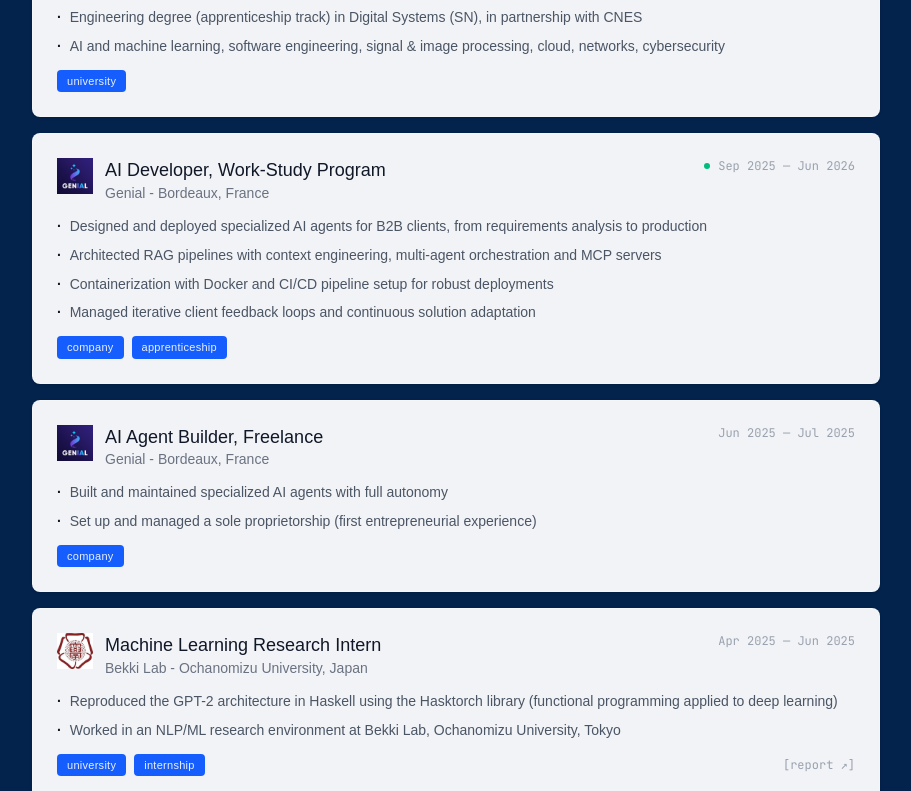
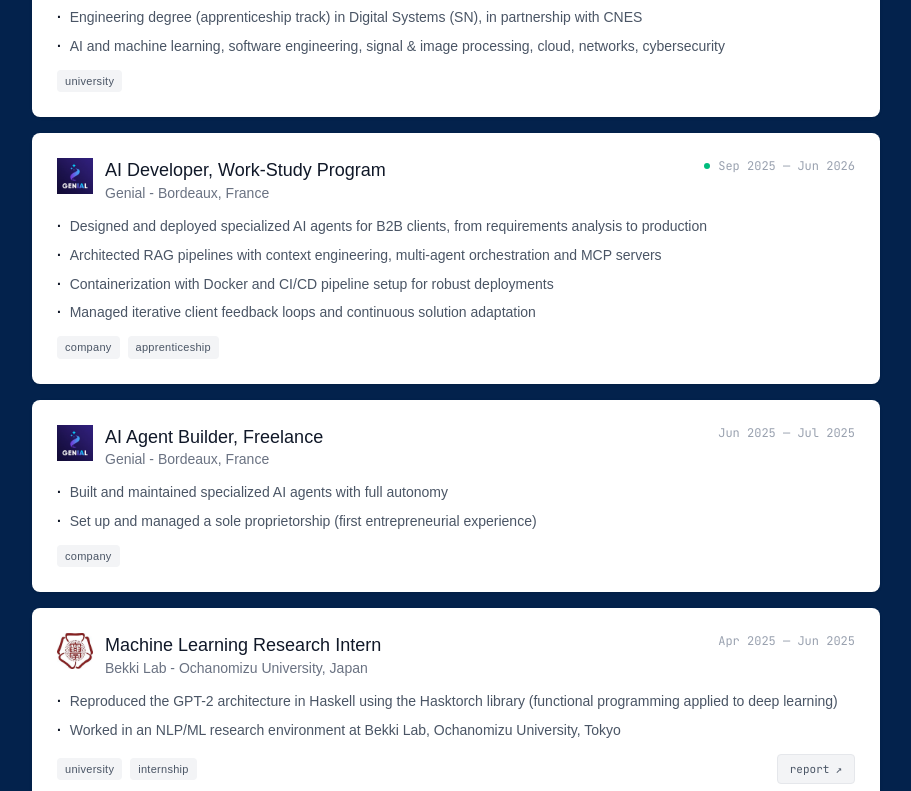
Before and after one commit to theosorus/portfolio_theosorus, a React (Vite) app: page / in a window 1280 px wide. Shown: the part 2180-2971 px from the top of the page, without its empty margins (184-1095 px from the left). Built offline with nearby package versions, Linux system fonts and the light colour scheme; no server answers.

Commit message:
feat: update styling in Career component for improved tag visibility and report download button

```diff
--- a/src/components/Career.tsx
+++ b/src/components/Career.tsx
@@ -85,7 +85,7 @@ const Career = () => {
           return (
             <article
               key={index}
-              className="relative bg-white/95 hover:bg-white border border-white/20 rounded-lg p-4 sm:p-5 md:p-6 transition-colors duration-300 shadow-sm hover:shadow-md"
+              className="relative bg-white border border-white/20 rounded-lg p-4 sm:p-5 md:p-6 shadow-sm"
             >
               <div className="flex flex-col sm:flex-row sm:items-start sm:justify-between gap-2 sm:gap-4 mb-3">
                 <div className="flex items-start gap-3 flex-1 min-w-0">
@@ -138,7 +138,7 @@ const Career = () => {
                 {item.tags.map((tag) => (
                   <span
                     key={tag}
-                    className="text-[11px] tracking-wide text-white/90 bg-blue-600 px-2.5 py-[3px] rounded"
+                    className="text-[11px] tracking-wide text-gray-600 bg-gray-100 px-2 py-[3px] rounded"
                     style={{ fontFamily: 'var(--font-domine)' }}
                   >
                     {t(`career.tags.${tag}`)}
@@ -148,10 +148,10 @@ const Career = () => {
                   <a
                     href={item.report}
                     download
-                    className="ml-auto text-xs text-gray-400 hover:text-gray-700 transition-colors"
+                    className="ml-auto inline-flex items-center gap-1.5 text-[11px] text-gray-600 hover:text-gray-900 bg-gray-100 hover:bg-gray-200 border border-gray-200 px-3 py-1.5 rounded transition-colors"
                     style={{ fontFamily: 'var(--font-mono)' }}
                   >
-                    [{t('career.download_report')} <span aria-hidden>↗</span>]
+                    {t('career.download_report')} <span aria-hidden>↗</span>
                   </a>
                 )}
               </div>
```
